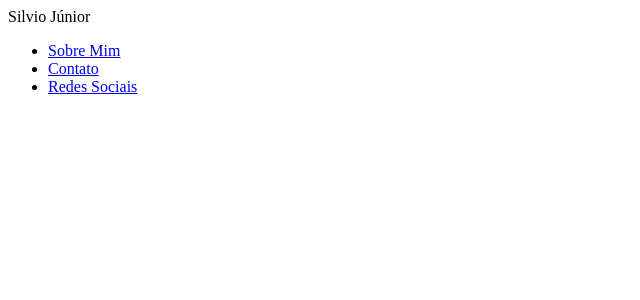
After one commit to NicWell/freelablogpessoal, a Flask app: page /login.html in a window 1280 px wide. The commit adds this page. Shown: the top 300 px of the page, without its empty margins (0-640 px from the left). Run offline with Flask 2, Linux system fonts and the light colour scheme.

Commit message:
criando pagina e rota de login

```diff
--- a/index.py
+++ b/index.py
@@ -19,5 +19,10 @@ def social():
     return render_template('social.html')
 
 
+@app.route('/login.html')
+def login():
+    return render_template('login.html')
+
+
 if __name__ == '__main__':
     app.run(debug=True)
--- a/templates/index.html
+++ b/templates/index.html
@@ -6,6 +6,9 @@
     <meta http-equiv="X-UA-Compatible" content="IE=edge">
     <meta name="viewport" content="width=device-width, initial-scale=1.0">
     <meta name="author" content="Wellington Nicacio">
+    <meta name="keywords" content="curso, português, aulas, Silvio Júnior, Formação continuada">
+    <meta name="description" content="Formação continuada de professores dispostos a alcançar o próximo nível.">
+    <meta name="robots" content="index, follow">
     <link rel="stylesheet" href="{{url_for('static', filename='css/header.css')}}">
     <link rel="stylesheet" href="{{url_for('static', filename='css/index.css')}}">
     <link rel="apple-touch-icon" sizes="57x57" href="{{url_for('static', filename='fav.ico/apple-icon-57x57.png')}}">
--- /dev/null
+++ b/templates/login.html
@@ -0,0 +1,55 @@
+<!DOCTYPE html>
+<html lang="pt-br">
+
+<head>
+    <meta charset="UTF-8">
+    <meta http-equiv="X-UA-Compatible" content="IE=edge">
+    <meta name="viewport" content="width=device-width, initial-scale=1.0">
+    <meta name="msapplication-TileColor" content="#ffffff">
+    <meta name="msapplication-TileImage" content="{{url_for('static', filename='fav.ico/ms-icon-144x144.png')}}">
+    <meta name="theme-color" content="#ffffff">
+    <link rel="apple-touch-icon" sizes="57x57" href="{{url_for('static', filename='fav.ico/apple-icon-57x57.png')}}">
+    <link rel="apple-touch-icon" sizes="60x60" href="{{url_for('static', filename='fav.ico/apple-icon-60x60.png')}}">
+    <link rel="apple-touch-icon" sizes="72x72" href="{{url_for('static', filename='fav.ico/apple-icon-72x72.png')}}">
+    <link rel="apple-touch-icon" sizes="76x76" href="{{url_for('static', filename='fav.ico/apple-icon-76x76.png')}}">
+    <link rel="apple-touch-icon" sizes="114x114"
+        href="{{url_for('static', filename='fav.ico/apple-icon-114x114.png')}}">
+    <link rel="apple-touch-icon" sizes="120x120"
+        href="{{url_for('static', filename='fav.ico/apple-icon-120x120.png')}}">
+    <link rel="apple-touch-icon" sizes="144x144"
+        href="{{url_for('static', filename='fav.ico/apple-icon-144x144.png')}}">
+    <link rel="apple-touch-icon" sizes="152x152"
+        href="{{url_for('static', filename='fav.ico/apple-icon-152x152.png')}}">
+    <link rel="apple-touch-icon" sizes="180x180"
+        href="{{url_for('static', filename='fav.ico/apple-icon-180x180.png')}}">
+    <link rel="icon" type="image/png" sizes="192x192"
+        href="{{url_for('static', filename='fav.ico/android-icon-192x192.png')}}">
+    <link rel="icon" type="image/png" sizes="32x32" href="{{url_for('static', filename='fav.ico/favicon-32x32.png')}}">
+    <link rel="icon" type="image/png" sizes="96x96" href="{{url_for('static', filename='fav.ico/favicon-96x96.png')}}">
+    <link rel="icon" type="image/png" sizes="16x16" href="{{url_for('static', filename='fav.ico/favicon-16x16.png')}}">
+    <link rel="manifest" href="{{url_for('static', filename='fav.ico/manifest.json')}}">
+    <base href="/" target="_parent">
+    <script src="{{url_for('static', filename='js/navbar.js')}}" defer></script>
+    <title>Login</title>
+</head>
+
+<body>
+    <header>
+        <nav>
+            <a class="logo">Silvio Júnior</a>
+            <div class="mobile-menu">
+                <div class="line1"></div>
+                <div class="line2"></div>
+                <div class="line3"></div>
+            </div>
+            <ul class="nav-list">
+                <li><a href="/index.html">Sobre Mim</a></li>
+                <li><a href="/contato.html">Contato</a></li>
+                <li><a href="/social.html">Redes Sociais</a></li>
+            </ul>
+        </nav>
+    </header>
+
+</body>
+
+</html>
```
